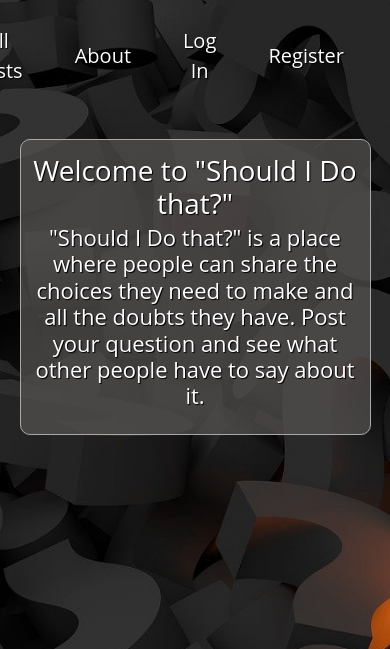
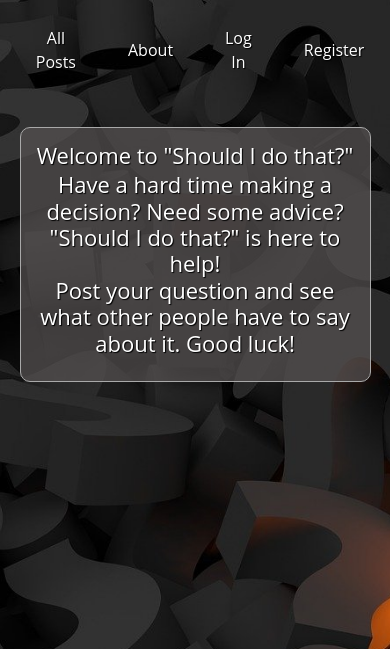
Before and after one commit to Illia-Br/should-i-do-it, a Flask app: page / in a window 390 px wide. Shown: the top 649 px of the page. Run offline with Flask 2, Linux system fonts and the light colour scheme; parts of the project's set-up code (start-up, migrations or seed data) failed here and were passed over.

Commit message:
add changes to styling

```diff
--- a/myapp/__init__.py
+++ b/myapp/__init__.py
@@ -18,8 +18,8 @@ app.config['SECRET_KEY'] = os.getenv('SECRET_KEY')
 
 
 # set up connection to db
-# app.config['SQLALCHEMY_DATABASE_URI'] = "postgresql://localhost:5432/myposts"
-app.config['SQLALCHEMY_DATABASE_URI'] = os.getenv('DATABASE_URL').replace("://", "ql://", 1)
+app.config['SQLALCHEMY_DATABASE_URI'] = "postgresql://localhost:5432/myposts"
+# app.config['SQLALCHEMY_DATABASE_URI'] = os.getenv('DATABASE_URL').replace("://", "ql://", 1)
 app.config['SQLALCHEMY_TRACK_MODIFICATIONS'] = False
 
 db = SQLAlchemy(app)
--- a/myapp/static/styles/style.css
+++ b/myapp/static/styles/style.css
@@ -303,3 +303,47 @@ h2 {
   padding: 1rem 1.8rem;
   font-size: 1.8rem;
 }
+
+.page-item {
+  padding-top: 1rem;
+}
+
+a.page-link {
+  background-color: rgba(84, 80, 80, 0.742) !important;
+  color: #fff;
+  text-shadow: 1px 1px 1px black;
+}
+
+
+@media only screen and (max-width: 900px) {
+
+  #main-nav {
+    justify-content: center;
+  }
+
+  #main-nav > a {
+    font-size: 1.6rem;
+  }
+
+  h1 {
+    font-size: 2.2rem;
+  }
+
+  .post {
+    width: 70%;
+  }
+
+  .post h1{
+    font-size: 2.1rem;
+  }
+
+  .login-form, .create-form, #account-container {
+    max-width: 60%;
+    font-size: 1.6rem;
+  }
+
+  .text-in-form {
+    font-size: 1.6rem;
+  }
+
+}
--- a/myapp/templates/account.html
+++ b/myapp/templates/account.html
@@ -2,10 +2,6 @@
 {% block content %}
 
 <h1>Hey, {{current_user.username}}!</h1>
-<div class="jumbotron">
-    <div align="center">
-    </div>
-</div>
 
 <div id="account-container" class="create-container">
     <form id="account" class="create-form" method="POST" action="" enctype="multipart/form-data">
--- a/myapp/templates/create_post.html
+++ b/myapp/templates/create_post.html
@@ -7,7 +7,7 @@
               {{form.title(class="form-control form-control-lg text-in-form", placeholder="Enter your question here...")}}
             <br>
             {{form.description.label(class="form-control-label")}}
-            {{form.description(class="form-control form-control-lg text-in-form", placeholder="Describe your problem...")}}
+            {{form.description(class="form-control form-control-lg text-in-form", placeholder="Describe your situation...")}}
             <br>
             {{form.submit(class="btn-prim")}}
 
--- a/myapp/templates/index.html
+++ b/myapp/templates/index.html
@@ -27,7 +27,7 @@
                     <a class="page-link" href="{{url_for('core.index', page=page_num)}}">{{ page_num }}</a>
                 </li>
                 {% else %}
-                <li class="page-item">
+                <li class="page-item pag">
                     <a class="page-link" href="{{url_for('core.index', page=page_num)}}">{{ page_num }}</a>
                 </li>
                 {% endif %}
--- a/myapp/templates/info.html
+++ b/myapp/templates/info.html
@@ -1,9 +1,9 @@
 {% extends "base.html" %}
 {% block content %}
     <main id="info" class="post-main">
-        <h1>Welcome to "Should I Do that?"</h1>
-        <h2>"Should I Do that?" is a place where people can share the choices they need to make and all the doubts they have.
-        Post your question and see what other people have to say about it.</h2>
+        <h1>Welcome to "Should I do that?"</h1>
+        <h2>Have a hard time making a decision? Need some advice? "Should I do that?" is here to help!<br>
+        Post your question and see what other people have to say about it. Good luck!</h2>
     </main>
 
 {% endblock %}
--- a/myapp/templates/login.html
+++ b/myapp/templates/login.html
@@ -3,7 +3,8 @@
 
 <form class="login-form" method="POST">
     {{form.hidden_tag()}}
-    {{form.email.label}}<br>{{form.email(fieldclass="")}}<br>
+
+    {{form.email.label}}<br>{{form.email(class="field")}}<br>
     {{form.password.label}}<br>{{form.password(class="field")}}<br>
     {{form.submit(class="btn-prim")}}
     <p class="page-text">Do not have an account? <a href="{{url_for('users.register')}}">Register</a></p>
--- a/myapp/templates/post.html
+++ b/myapp/templates/post.html
@@ -48,7 +48,7 @@
       {% for comment in comments.items %}
       <div class="card">
           <div class="card-body">
-            <p>Comment by {{comment.author.username}} on {{comment.date.strftime('%B %d, %Y')}}</p>
+            <p>Commented by {{comment.author.username}} on {{comment.date.strftime('%B %d, %Y')}}</p>
             <h2>{{comment.text}}</h2>
           </div>
           {% if comment.author == current_user %}
```
Also changed, not shown: README.md.
